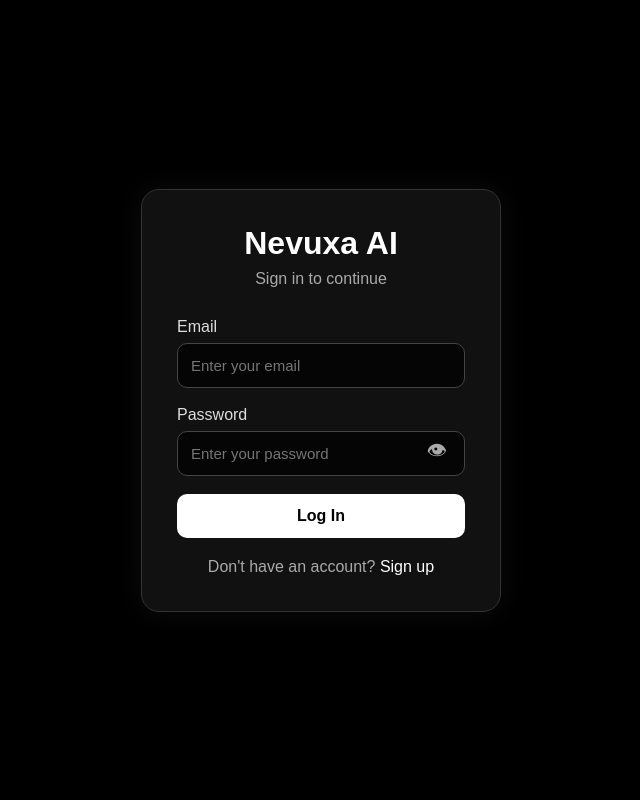
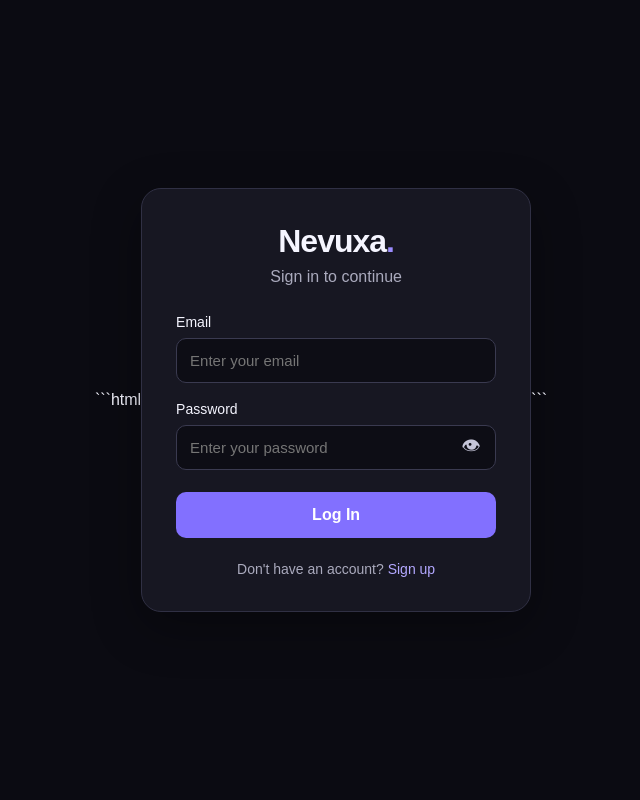
Before and after one commit to bilvasavaji16-source/Nova-AI-NEW-2026-, a Python web app: template templates/login.html in a window 1280 px wide. Shown: the whole page, without its empty margins (319-959 px from the left). Run offline with Jinja, Linux system fonts and the light colour scheme; the template is opened without the code that fills it, so the values that code supplies are empty.

Commit message:
Add login.html

````diff
--- a/templates/login.html
+++ b/templates/login.html
@@ -1,10 +1,10 @@
+```html
 <!DOCTYPE html>
 <html lang="en">
 <head>
     <meta charset="UTF-8">
     <meta name="viewport" content="width=device-width, initial-scale=1.0">
-
-    <title>Login - Nevuxa AI</title>
+    <title>Log In | Nevuxa</title>
 
     <style>
         * {
@@ -14,62 +14,64 @@
         body {
             margin: 0;
             min-height: 100vh;
-            background: #000;
-            color: white;
-            font-family: Arial, sans-serif;
-
+            padding: 20px;
             display: flex;
             justify-content: center;
             align-items: center;
+            background: #0b0b12;
+            color: #f5f5ff;
+            font-family: Arial, sans-serif;
         }
 
         .login-box {
-            width: 360px;
-            padding: 35px;
-
-            background: #111;
-            border: 1px solid #333;
-            border-radius: 18px;
-
-            box-shadow:
-                0 0 30px rgba(255, 255, 255, 0.05);
+            width: 100%;
+            max-width: 390px;
+            padding: 34px;
+            background: #171722;
+            border: 1px solid #303044;
+            border-radius: 20px;
+            box-shadow: 0 15px 50px #00000055;
         }
 
-        h1 {
+        .brand {
             text-align: center;
-            margin-top: 0;
+            font-size: 32px;
+            font-weight: bold;
+            letter-spacing: -1px;
             margin-bottom: 8px;
+        }
+
+        .brand span {
+            color: #9b8cff;
         }
 
         .subtitle {
             text-align: center;
-            color: #aaa;
-            margin-bottom: 30px;
+            color: #aaaabd;
+            margin-bottom: 28px;
         }
 
         label {
             display: block;
-            margin-bottom: 7px;
-            color: #ddd;
+            margin-bottom: 8px;
+            font-size: 14px;
         }
 
         input {
+            display: block;
             width: 100%;
             padding: 13px;
             margin-bottom: 18px;
-
+            background: #0d0d15;
+            color: white;
+            border: 1px solid #3a3a50;
             border-radius: 10px;
-            border: 1px solid #444;
-
-            background: #050505;
-            color: white;
-
             font-size: 15px;
-            outline: none;
         }
 
         input:focus {
-            border-color: #777;
+            outline: 2px solid #8270ff;
+            border-color: transparent;
         }
 
         .password-container {
@@ -82,118 +84,91 @@
 
         .eye-button {
             position: absolute;
-
-            right: 8px;
-            top: 0;
-
-            height: 44px;
+            right: 5px;
+            top: 2px;
             width: 40px;
-
-            border: none;
+            height: 42px;
+            border: 0;
             background: transparent;
-
-            color: #aaa;
-
+            color: #c5c5d8;
             cursor: pointer;
-            font-size: 20px;
-        }
-
-        .eye-button:hover {
-            color: white;
+            font-size: 19px;
         }
 
         .login-button {
             width: 100%;
-            padding: 13px;
-
-            border: none;
+            padding: 14px;
+            margin-top: 4px;
+            background: #8270ff;
+            color: white;
+            border: 0;
             border-radius: 10px;
-
-            background: white;
-            color: black;
-
             font-size: 16px;
             font-weight: bold;
-
             cursor: pointer;
         }
 
         .login-button:hover {
-            background: #ddd;
+            background: #6e5be8;
         }
 
         .signup-text {
+            margin-top: 23px;
             text-align: center;
-            margin-top: 20px;
-            color: #aaa;
+            color: #aaaabd;
+            font-size: 14px;
         }
 
-        .signup-text a {
-            color: white;
+        a {
+            color: #b3a8ff;
             text-decoration: none;
         }
 
-        .signup-text a:hover {
+        a:hover {
             text-decoration: underline;
         }
 
         .error {
-            background: #351111;
-            border: 1px solid #772222;
-
-            color: #ffaaaa;
-
-            padding: 10px;
-            border-radius: 8px;
-
+            padding: 11px;
             margin-bottom: 18px;
-
-            text-align: center;
+            border-radius: 9px;
+            background: #391b26;
+            border: 1px solid #713448;
+            color: #ffb9c8;
+            font-size: 14px;
         }
     </style>
 </head>
 
 <body>
-
-<div class="login-box">
-
-    <h1>Nevuxa AI</h1>
-
-    <div class="subtitle">
-        Sign in to continue
-    </div>
+    <main class="login-box">
+        <div class="brand">Nevuxa<span>.</span></div>
+        <div class="subtitle">Sign in to continue</div>
 
         {% if error %}
-        <div class="error">
-            {{ error }}
-        </div>
+            <div class="error">{{ error }}</div>
         {% endif %}
 
-    <form method="POST">
-
-        <label for="email">
-            Email
-        </label>
-
+        <form method="POST" action="{{ url_for('login') }}">
+            <label for="email">Email</label>
             <input
                 type="email"
                 id="email"
                 name="email"
                 placeholder="Enter your email"
+                autocomplete="email"
                 required
             >
 
-        <label for="password">
-            Password
-        </label>
+            <label for="password">Password</label>
 
             <div class="password-container">
-
                 <input
                     type="password"
                     id="password"
                     name="password"
                     placeholder="Enter your password"
+                    autocomplete="current-password"
                     required
                 >
 
@@ -202,63 +177,37 @@
                     class="eye-button"
                     id="eyeButton"
                     onclick="togglePassword()"
-                title="Show password"
-            >
-                👁
-            </button>
-
+                    aria-label="Show password"
+                >👁</button>
             </div>
 
-        <button
-            type="submit"
-            class="login-button"
-        >
+            <button type="submit" class="login-button">
                 Log In
             </button>
-
         </form>
 
         <div class="signup-text">
-
             Don't have an account?
-
-        <a href="/signup">
-            Sign up
-        </a>
-
+            <a href="{{ url_for('signup') }}">Sign up</a>
         </div>
-
-</div>
+    </main>
 
     <script>
-
         function togglePassword() {
-
-    const password =
-        document.getElementById("password");
-
-    const eyeButton =
-        document.getElementById("eyeButton");
+            const password = document.getElementById("password");
+            const eyeButton = document.getElementById("eyeButton");
 
             if (password.type === "password") {
-
                 password.type = "text";
-
                 eyeButton.textContent = "🙈";
-
-        eyeButton.title = "Hide password";
-
+                eyeButton.setAttribute("aria-label", "Hide password");
             } else {
-
                 password.type = "password";
-
                 eyeButton.textContent = "👁";
-
-        eyeButton.title = "Show password";
+                eyeButton.setAttribute("aria-label", "Show password");
             }
         }
-
     </script>
-
 </body>
 </html>
+```
````
Lines whose indentation alone changed are shown as unchanged.
